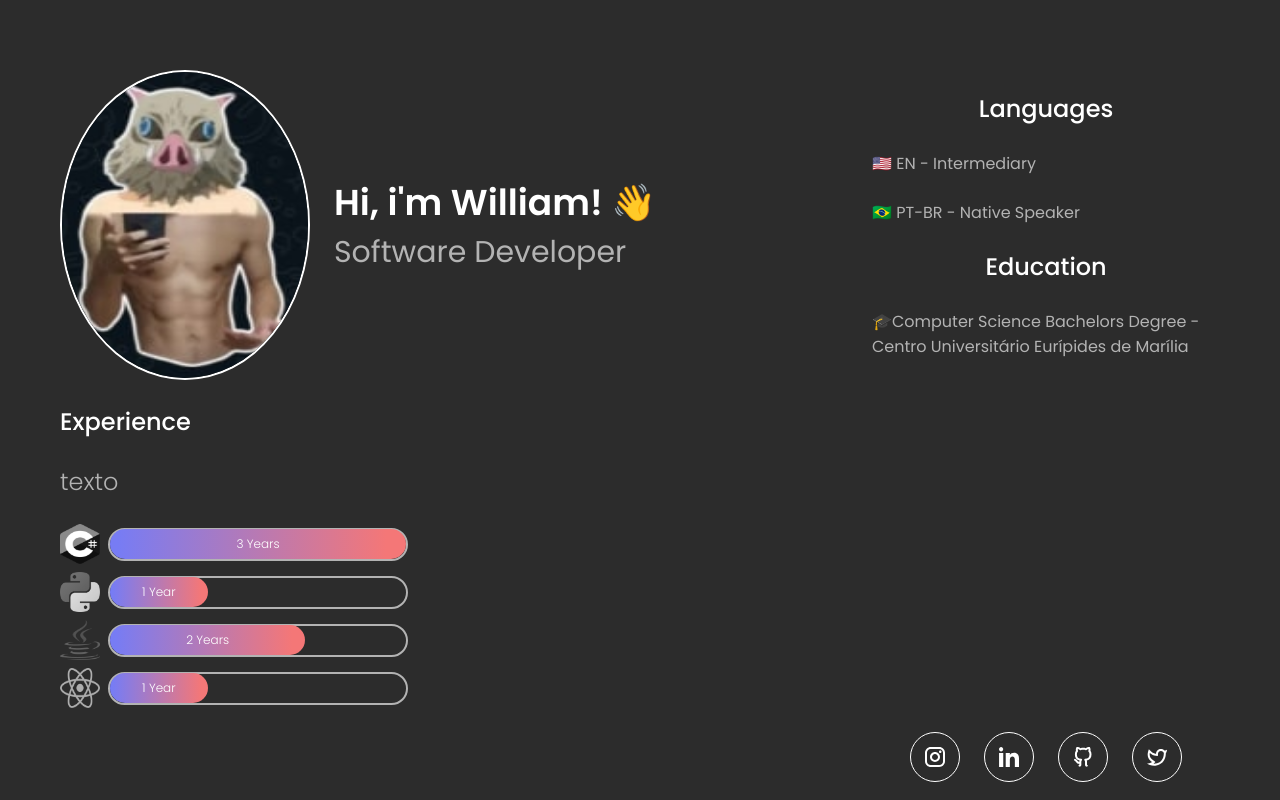
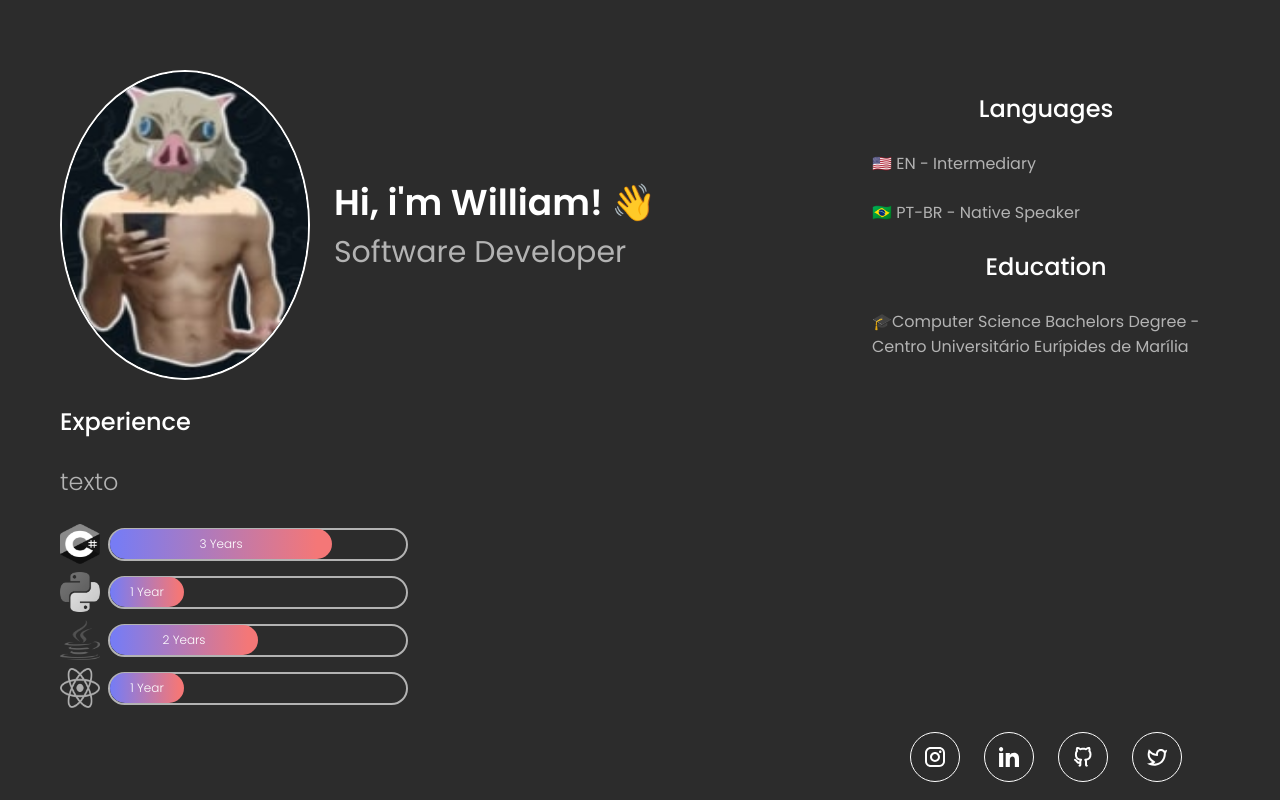
Before and after one commit to willchapuis/treinamento-portfolio-ferkipper, a Next.js app: page / in a window 1280 px wide. Built offline with nearby package versions, Linux system fonts and the light colour scheme.

Commit message:
feat: Criado componente com entrada de parametros para a parte de experiencia em linguagens e alterado componente experience para se adequar ao componente parametrizado

```diff
--- a/src/app/components/experience/experience.scss
+++ b/src/app/components/experience/experience.scss
@@ -4,7 +4,6 @@
     align-items: center;
     gap: 24px;
     max-width: 500px;
-
     grid-area: experience;
 
     p {
@@ -17,65 +16,11 @@
 
     .experience-time {
         display: flex;
-        align-items: center;justify-content: center;
+        align-items: center;
+        justify-content: center;
         flex-direction: column;
         gap: 8px;
     }
-
-    .experience-language {
-        display: flex;
-        align-items: center;
-        justify-content: center;
-        gap: 8px;
-
-        img {
-            filter: grayscale(100%);
-        }
-
-        .experience-unit {
-            width: 300px;
-            height: 33px;
-            border: 2px solid var(--text-secondary);
-            border-radius: 24px;
-
-            display: flex;
-            justify-content: flex-start;
-            align-items: center;
-
-            .experience-measure {
-                //width: 100%;
-                display: flex;
-                justify-content: center;
-                align-items: center;
-                //z-index: 999;
-
-                border-radius: 24px;
-                width: 300px;
-                height: 30px;
-                //border: 2px solid var(--text-secondary);
-                background: linear-gradient(90deg, #777CF4 2.62%, #F47777 93.38%);
-
-                color: var(--text-primary);
-                font-weight: 300;
-                text-align: center;
-                font-size: 12px;
-
-                &.measure-1 {
-                    width: 33%;
-                }
-
-                &.measure-2 {
-                    width: 66%;
-                }
-
-                &.measure-3 {
-                    width: 100%;
-                }
-            }
-        }
-    }
-
-
 
     @media (min-width: 768px) {
         align-items: flex-start;
@@ -87,3 +32,60 @@
         }
     }
 }
+
+// .experience {
+//     display: flex;
+//     flex-direction: column;
+//     align-items: center;
+//     gap: 24px;
+//     max-width: 500px;
+
+//     grid-area: experience;
+
+//     p {
+//         font-weight: 300;
+//         font-size: 18px;
+//         line-height: 28px;
+//         color: var(--text-secondary);
+//         text-align: center;
+//     }
+
+//     .experience-time {
+//         display: flex;
+//         align-items: center;justify-content: center;
+//         flex-direction: column;
+//         gap: 8px;
+//     }
+
+//     .experience-language {
+//         display: flex;
+//         align-items: center;
+//         justify-content: center;
+//         gap: 8px;
+
+//         img {
+//             filter: grayscale(100%);
+//         }
+
+//         .experience-unit {
+//             width: 300px;
+//             height: 33px;
+//             border: 2px solid var(--text-secondary);
+//             border-radius: 24px;
+
+//             display: flex;
+//             justify-content: flex-start;
+//             align-items: center;
+//         }
+//     }
+
+//     @media (min-width: 768px) {
+//         align-items: flex-start;
+
+//         p {
+//             font-size: 24px;
+//             line-height: 36px;
+//             text-align: start;
+//         }
+//     }
+// }
--- a/src/app/components/experience/experience.tsx
+++ b/src/app/components/experience/experience.tsx
@@ -1,70 +1,92 @@
 import { SectionTitle } from "../sectionTitle/section-title";
-import Image from "next/image";
-import "./experience.scss";
+import ExperienceEntry from '../experienceEntry/experience-entry';
+import './experience.scss';
 
 export function Experience() {
-    return (
-        <div className="experience">
-        <SectionTitle text="Experience"></SectionTitle>
-        <p>texto</p>
-        <div className="experience-time">
-          <div className="experience-language">
-            <Image
-              src="/csharp.png"
-              alt="CSharp Logo"
-              width={40}
-              height={40}
-              priority
-            />
-            <div className="experience-unit">
-              <div className="experience-measure measure-3">
-                <span>3 Years</span>
-              </div>
-            </div>
-          </div>
-          <div className="experience-language">
-            <Image
-              src="/python.png"
-              alt="Python Logo"
-              width={40}
-              height={40}
-              priority
-            />
-            <div className="experience-unit">
-              <div className="experience-measure measure-1">
-                <span>1 Year</span>
-              </div>
-            </div>
-          </div>
-          <div className="experience-language">
-            <Image
-              src="/java.png"
-              alt="Java Logo"
-              width={40}
-              height={40}
-              priority
-            />
-            <div className="experience-unit">
-              <div className="experience-measure measure-2">
-                <span>2 Years</span>
-              </div>
-            </div>
-          </div>
-          <div className="experience-language">
-            <Image
-              src="/react.png"
-              alt="React Logo"
-              width={40}
-              height={40}
-              priority
-            />
-            <div className="experience-unit">
-              <div className="experience-measure measure-1">
-                <span>1 Year</span>
-              </div>
-            </div>
-          </div>
-        </div>
+  const experiences = [
+    { src: "/csharp.png", alt: "CSharp Logo", years: 3, percentage: 75 },
+    { src: "/python.png", alt: "Python Logo", years: 1, percentage: 25 },
+    { src: "/java.png", alt: "Java Logo", years: 2, percentage: 50 },
+    { src: "/react.png", alt: "React Logo", years: 1, percentage: 25 }
+  ];
+
+  return (
+    <div className="experience">
+      <SectionTitle text="Experience" />
+      <p>texto</p>
+      <div className="experience-time">
+        {experiences.map((exp) => (
+          <ExperienceEntry key={exp.alt} {...exp} />
+        ))}
       </div>
-    )
+    </div>
+  );
 }
+
+
+// export function Experience() {
+//     return (
+//         <div className="experience">
+//         <SectionTitle text="Experience"></SectionTitle>
+//         <p>texto</p>
+//         <div className="experience-time">
+//           <div className="experience-language">
+//             <Image
+//               src="/csharp.png"
+//               alt="CSharp Logo"
+//               width={40}
+//               height={40}
+//               priority
+//             />
+//             <div className="experience-unit">
+//               <div className="experience-measure measure-3">
+//                 <span>3 Years</span>
+//               </div>
+//             </div>
+//           </div>
+//           <div className="experience-language">
+//             <Image
+//               src="/python.png"
+//               alt="Python Logo"
+//               width={40}
+//               height={40}
+//               priority
+//             />
+//             <div className="experience-unit">
+//               <div className="experience-measure measure-1">
+//                 <span>1 Year</span>
+//               </div>
+//             </div>
+//           </div>
+//           <div className="experience-language">
+//             <Image
+//               src="/java.png"
+//               alt="Java Logo"
+//               width={40}
+//               height={40}
+//               priority
+//             />
+//             <div className="experience-unit">
+//               <div className="experience-measure measure-2">
+//                 <span>2 Years</span>
+//               </div>
+//             </div>
+//           </div>
+//           <div className="experience-language">
+//             <Image
+//               src="/react.png"
+//               alt="React Logo"
+//               width={40}
+//               height={40}
+//               priority
+//             />
+//             <div className="experience-unit">
+//               <div className="experience-measure measure-1">
+//                 <span>1 Year</span>
+//               </div>
+//             </div>
+//           </div>
+//         </div>
+//       </div>
+//     )
+// }
--- /dev/null
+++ b/src/app/components/experienceEntry/experience-entry.scss
@@ -0,0 +1,34 @@
+.experience-language {
+    display: flex;
+    align-items: center;
+    justify-content: center;
+    gap: 8px;
+
+    img {
+        filter: grayscale(100%);
+    }
+
+    .experience-unit {
+        width: 300px;
+        height: 33px;
+        border: 2px solid var(--text-secondary);
+        border-radius: 24px;
+        display: flex;
+        justify-content: flex-start;
+        align-items: center;
+    }
+
+    .experience-measure {
+        display: flex;
+        justify-content: center;
+        align-items: center;
+        border-radius: 24px;
+        width: 300px;
+        height: 30px;
+        background: linear-gradient(90deg, #777CF4 2.62%, #F47777 93.38%);
+        color: var(--text-primary);
+        font-weight: 300;
+        text-align: center;
+        font-size: 12px;
+    }
+}
--- /dev/null
+++ b/src/app/components/experienceEntry/experience-entry.tsx
@@ -0,0 +1,30 @@
+import Image from "next/image";
+import './experience-entry.scss';
+
+interface ExperienceEntryProps {
+    src: string
+    alt: string
+    years: number
+    percentage: number
+}
+
+function ExperienceEntry({ src, alt, years, percentage }: ExperienceEntryProps) {
+  return (
+    <div className="experience-language">
+      <Image
+        src={src}
+        alt={alt}
+        width={40}
+        height={40}
+        priority
+      />
+      <div className="experience-unit">
+        <div className={"experience-measure"} style={{width: `${percentage}%`}}>
+          <span>{years} Year{years > 1 ? 's' : ''}</span>
+        </div>
+      </div>
+    </div>
+  );
+}
+
+export default ExperienceEntry;
```
